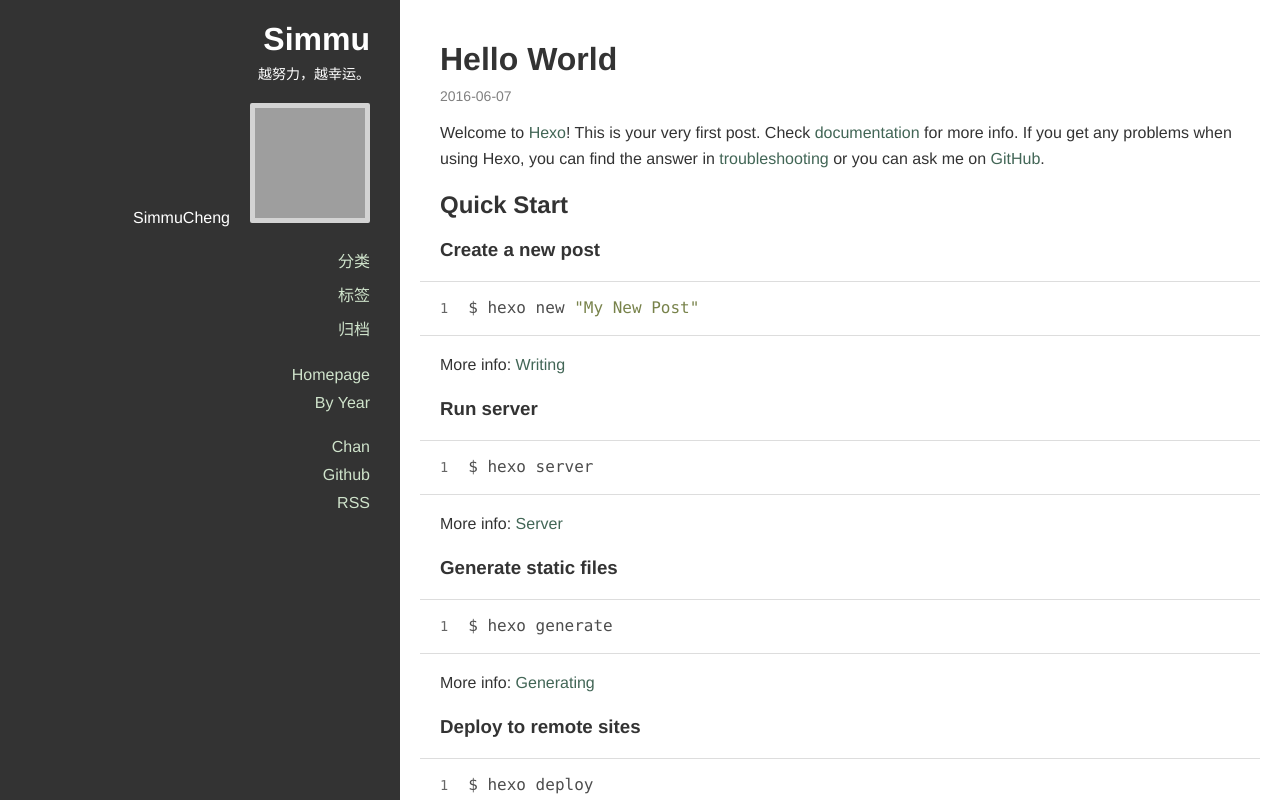
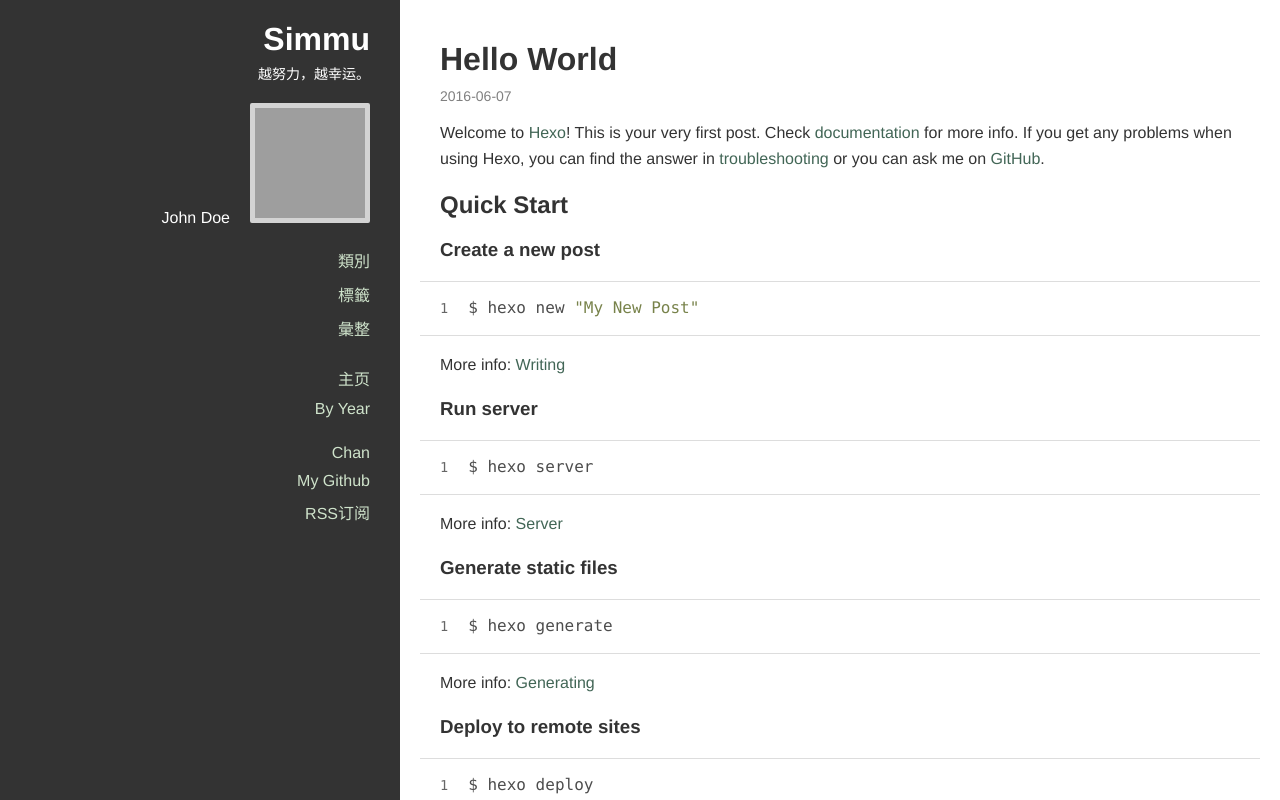
Before and after one commit to simmucheng/xiammu.github.io, a plain HTML site: page 2016/06/07/hello-world/index.html in a window 1280 px wide. Drawn offline with nearby package versions, Linux system fonts and the light colour scheme; grey boxes are pictures that could not be loaded.

Commit message:
Site updated: 2016-06-07 15:08:12

```diff
--- a/2016/06/07/hello-world/index.html
+++ b/2016/06/07/hello-world/index.html
@@ -70,7 +70,7 @@ Quick">
       <div class="content">
 
 
-          <div class="author">SimmuCheng</div>
+          <div class="author">John Doe</div>
 
       </div>
 
@@ -89,21 +89,21 @@ Quick">
 
 
               <li class="category-list-container">
-                <a href="javascript:;">分类</a>
+                <a href="javascript:;">類別</a>
 
               </li>
 
 
 
               <li class="tag-list-container">
-                <a href="javascript:;">标签</a>
+                <a href="javascript:;">標籤</a>
 
               </li>
 
 
 
               <li class="archive-list-container">
-                <a href="javascript:;">归档</a>
+                <a href="javascript:;">彙整</a>
                 <ul class="archive-list"><li class="archive-list-item"><a class="archive-list-link" href="/归档/2016/">2016</a><span class="archive-list-count">2</span></li></ul>
               </li>
 
@@ -114,7 +114,7 @@ Quick">
 
 
               <li>
-                <a href="/" title="Homepage">Homepage</a>
+                <a href="/" title="主页">主页</a>
               </li>
 
 
@@ -136,13 +136,13 @@ Quick">
 
 
               <li>
-                <a href="https://github.com/xiammu" title="Github" target="_blank" rel="external">Github</a>
+                <a href="https://github.com/xiammu" title="My Github" target="_blank" rel="external">My Github</a>
               </li>
 
 
 
               <li>
-                <a href="/atom.xml" title="RSS">RSS</a>
+                <a href="/atom.xml" title="RSS订阅">RSS订阅</a>
               </li>
 
 
@@ -189,7 +189,7 @@ Quick">
   <footer class="article-footer">
 
   <div class="cc">
-    <a href="http://creativecommons.org/licenses/by-sa/4.0/deed.en" target="_blank" title="署名-相同方式共享">
+    <a href="http://creativecommons.org/licenses/by-sa/4.0/deed.en" target="_blank" title="姓名標示-相同方式分享">
       <img src="/images/cc/cc.png">
 
           <img src="/images/cc/by.png">
@@ -197,7 +197,7 @@ Quick">
           <img src="/images/cc/sa.png">
 
       <span>
-        本作品采用知识共享 署名-相同方式共享 4.0 国际许可协议进行许可。
+        本著作係採用創用 CC 姓名標示-相同方式分享 4.0 國際 授權條款授權.
       </span>
     </a>
   </div>
```
Also changed, not shown: 2016/06/07/test/index.html (+9 -9 lines), index.html (+7 -7 lines), 归档/2016/06/index.html (+8 -8 lines), 归档/2016/index.html (+8 -8 lines), 归档/index.html (+8 -8 lines).
